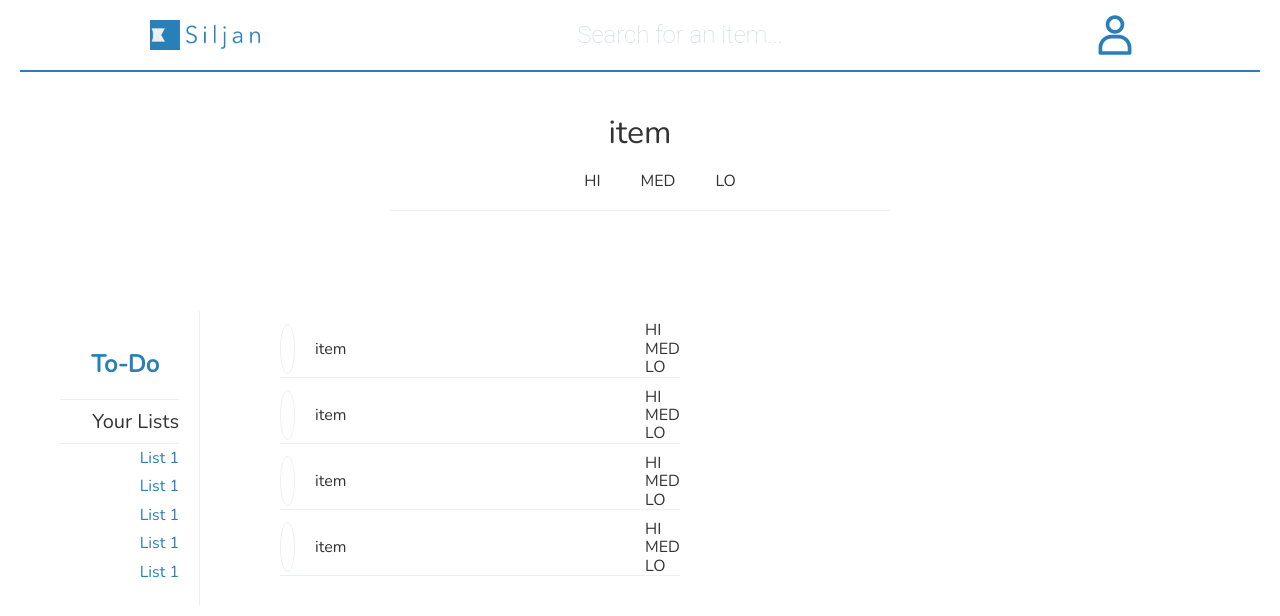
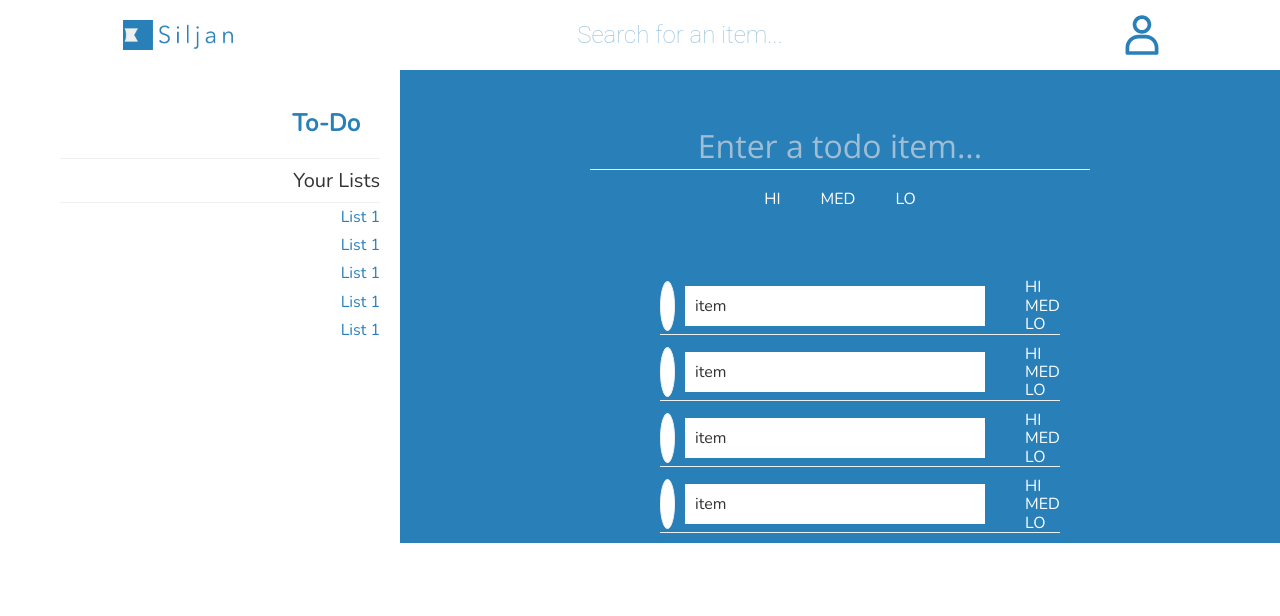
Before and after one commit to cihankoseoglu/siljan, a Vue app: page /dashboard in a window 1280 px wide. Shown: the top 616 px of the page. Built offline with nearby package versions, Linux system fonts and the light colour scheme.

Commit message:
Start flat design on Dashboard, Flatten Sidebar and main pane

```diff
--- a/src/components/Sidebar.vue
+++ b/src/components/Sidebar.vue
@@ -33,12 +33,11 @@ export default {
 .sidebar {
     display: flex;
     flex-direction: column;
-    width: 200px;
+    width: 400px;
     list-style-type: none;
-    border-right: 1px solid var(--cloud-white);
-    margin-right: 40px;
     padding: 20px 20px 20px 60px;
     text-align: end;
+    background-color: var(--white);
 }
 
 .sidebar .main-todo-selector {
--- a/src/components/dashboard/AddTodo.vue
+++ b/src/components/dashboard/AddTodo.vue
@@ -1,7 +1,7 @@
 <template>
     <div class="add-todo">
         <form @submit.prevent="addTodoItem">
-            <input type="text" v-model="item" name="todoItem" autocomplete="off" placeholder="Enter a todo item">
+            <input type="text" v-model="item" name="todoItem" autocomplete="off" placeholder="Enter a todo item...">
         </form>
         <ul>
             <li class="priority">HI</li>
@@ -16,7 +16,7 @@ export default {
   name: 'addtodo',
   data() {
       return {
-          item: "item",
+          item: "",
       }
   },
   methods: {
@@ -33,25 +33,24 @@ export default {
     flex-direction: column;
     align-items: center;
     width: 500px;
-    margin: 10px 0;
-    border-bottom: 1px solid var(--cloud-white);
+    margin: 60px 0;
 }
 
 .add-todo input {
+    height: 40px;
+    font-size: 32px;
+    width: 500px;
     border: none;
     color: var(--black);
     text-align: center;
     font-size: 32px;
     font-family: var(--font-family-open-sans);
-}
-
-.add-todo input[type=text] {
-    height: 40px;
-    font-size: 32px;
-    width: 500px;
+    border-bottom: 1px solid var(--cloud-white);
+    background-color: var(--blue);
+    color: var(--white);
+    font-weight: 300;
     box-sizing: border-box;
-    font-family: var(--font-family-nunito);
-    font-weight: 200;
+    padding-bottom: 10px;
 }
 
 .add-todo input[type=text]:focus {
@@ -59,9 +58,9 @@ export default {
 }
 
 .add-todo input::placeholder {
-    opacity: 1;
+    opacity: 0.7;
     transition: opacity .2s;
-    font-weight: 200;
+    font-weight: 300;
     text-align: center;
     color: var(--light-gray);
 }
@@ -77,7 +76,7 @@ export default {
 }
 
 .add-todo ul .priority {
-    padding: 20px;
+    padding: 20px 40px 0 0;
 }
 
 </style>
--- a/src/components/navbar/Navbar.vue
+++ b/src/components/navbar/Navbar.vue
@@ -33,8 +33,8 @@ import IndexAuth from './IndexAuth.vue';
     position: sticky;
     align-items: center;
     justify-content: space-around;
-    margin: 0 20px;
-    padding: 10px 20px 10px 20px;
-    border-bottom: 2px solid var(--blue);
+    padding: 10px 0;
+    background-color: var(--white);
+    color: var(--blue);
 }
 </style>
--- a/src/components/navbar/SearchBar.vue
+++ b/src/components/navbar/SearchBar.vue
@@ -34,15 +34,16 @@
     font-family: Avenir, Roboto, Helvetica, sans-serif;
     font-weight: 100;
     border: none;
+    color: var(--blue);
 }
 
 .navbar-search-bar input::placeholder {
-    opacity: 1;
+    opacity: 0.5;
     transition: opacity .2s;
     padding: 0;
     text-align: center;
     font-weight: 100;
-    color: var(--light-gray);
+    color: var(--blue);
 }
 
 .navbar-search-bar input:hover {
--- a/src/views/Dashboard.vue
+++ b/src/views/Dashboard.vue
@@ -1,13 +1,15 @@
 <template>
     <div class="dashboard">
         <Navbar></Navbar>
-        <div class="add-todo">
-            <AddTodo></AddTodo>
+        <div class="main-pane">
+            <Sidebar></Sidebar>
+            <div class="right-pane">
+                <AddTodo></AddTodo>
+                <TodoList></TodoList>
+            </div>
         </div>
-        <div class="panel">
-            <Sidebar></Sidebar>
-            <TodoList></TodoList>
-        </div>
+
+
     </div>
 </template>
 
@@ -32,16 +34,21 @@ export default {
 .dashboard {
     margin: 0;
     padding: 0;
+
 }
 
-.dashboard .add-todo {
-    margin: 40px auto;
+.dashboard .main-pane {
+    display: flex;
 }
 
-.dashboard .panel {
+.dashboard .main-pane .right-pane {
     display: flex;
-    flex-direction: row;
-    margin-top: 100px;
+    flex-direction: column;
+    align-items: center;
+    justify-content: center;
+    flex: 1;
+    background-color: var(--blue);
+    color: var(--white);
 }
 
 </style>
```
